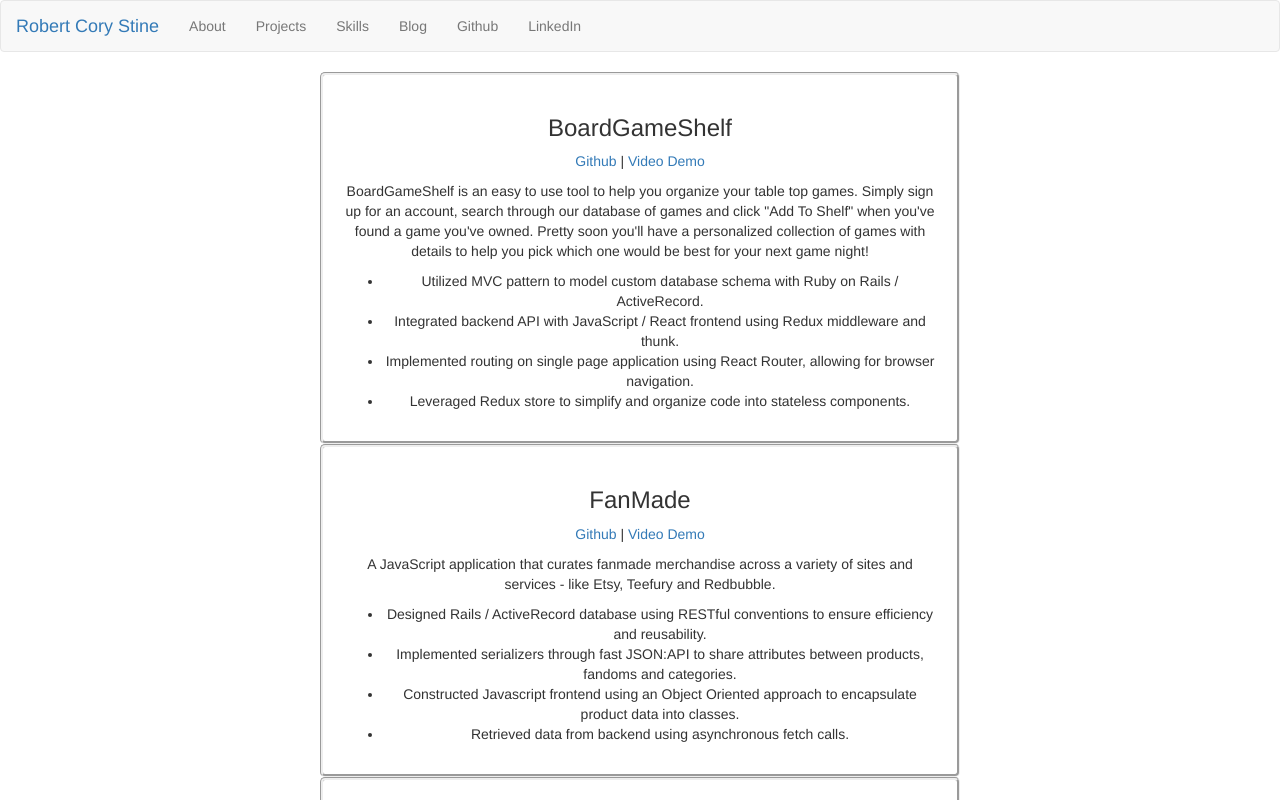
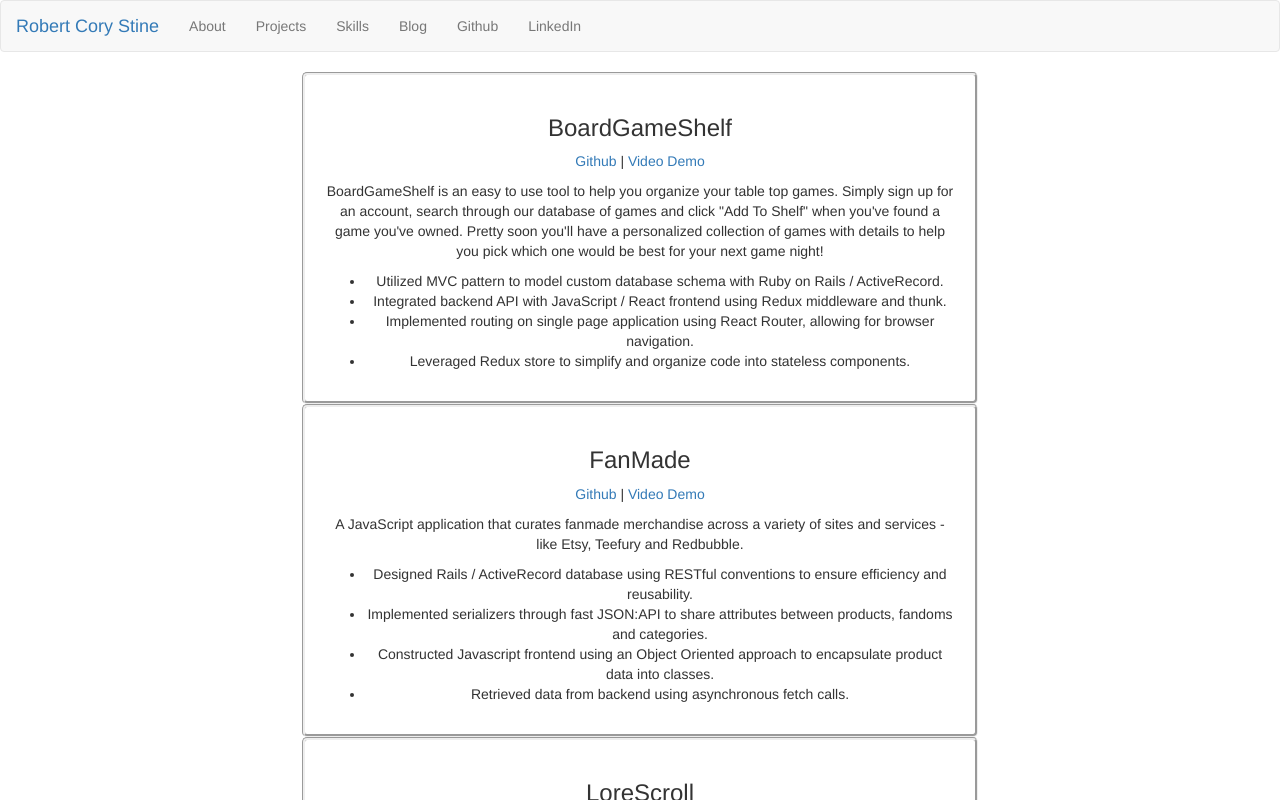
Before and after one commit to GoldenPavilion/portfolio, a React (Create React App) app: page /projects in a window 1280 px wide. Shown: the top 800 px of the page. Built offline with nearby package versions, Linux system fonts and the light colour scheme.

Commit message:
restyling cards

```diff
--- a/src/App.css
+++ b/src/App.css
@@ -58,12 +58,12 @@
 }
 
 .projects {
-  width: 50%;
+  width: 80%;
   margin: auto;
 }
 
 .card {
-  width: 100%;
+  width: 66%;
   margin: auto;
   padding: 20px;
   border-style: groove;
--- a/src/Projects.js
+++ b/src/Projects.js
@@ -8,7 +8,7 @@ const Projects = () => {
                 <h3 className="card-title">BoardGameShelf</h3>
                 <p><a href="https://github.com/GoldenPavilion/react-redux-boardgames">Github</a> | <a href="https://www.youtube.com/watch?v=A637U6qeCj8">Video Demo</a></p>
                 <p className="card-text">BoardGameShelf is an easy to use tool to help you organize your table top games. Simply sign up for an account, search through our database of games and click "Add To Shelf" when you've found a game you've owned. Pretty soon you'll have a personalized collection of games with details to help you pick which one would be best for your next game night!</p>
-                <ul>
+                <ul className="proj-list">
                     <li className="proj-list-item">Utilized MVC pattern to model custom database schema with Ruby on Rails / ActiveRecord.</li>
                     <li className="proj-list-item">Integrated backend API with JavaScript / React frontend using Redux middleware and thunk.</li>
                     <li className="proj-list-item">Implemented routing on single page application using React Router, allowing for browser navigation.</li>
@@ -19,7 +19,7 @@ const Projects = () => {
                 <h3 className="card-title">FanMade</h3>
                 <p><a href="https://github.com/GoldenPavilion/js_project_fanmade">Github</a> | <a href="https://www.youtube.com/watch?v=CnQky8X72a8">Video Demo</a></p>
                 <p className="card-text">A JavaScript application that curates fanmade merchandise across a variety of sites and services - like Etsy, Teefury and Redbubble.</p>
-                <ul>
+                <ul className="proj-list">
                     <li className="proj-list-item">Designed Rails / ActiveRecord database using RESTful conventions to ensure efficiency and reusability.</li>
                     <li className="proj-list-item">Implemented serializers through fast JSON:API to share attributes between products, fandoms and categories.</li>
                     <li className="proj-list-item">Constructed Javascript frontend using an Object Oriented approach to encapsulate product data into classes.</li>
@@ -30,7 +30,7 @@ const Projects = () => {
                 <h3 className="card-title">LoreScroll</h3>
                 <p><a href="https://github.com/GoldenPavilion/LoreScroll">Github</a> | <a href="https://www.youtube.com/watch?v=l-ee5Js_-cU">Video Demo</a></p>
                 <p className="card-text">An organizational tool for authors and storytellers to keep track of their characters, settings and stories.</p>
-                <ul>
+                <ul className="proj-list">
                     <li className="proj-list-item">Built out user authentication utilizing BCrypt for password encryption.</li>
                     <li className="proj-list-item">Implemented OAuth functionality to allow for safe login with Google accounts.</li>
                     <li className="proj-list-item">Established validations for story, world and character models to prevent invalid data entry.</li>
```
